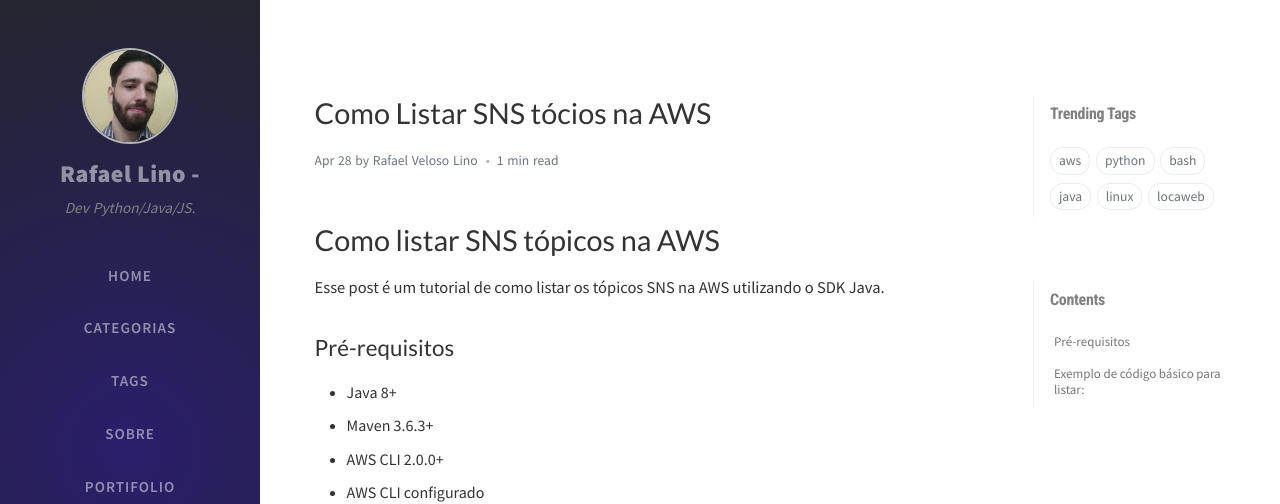
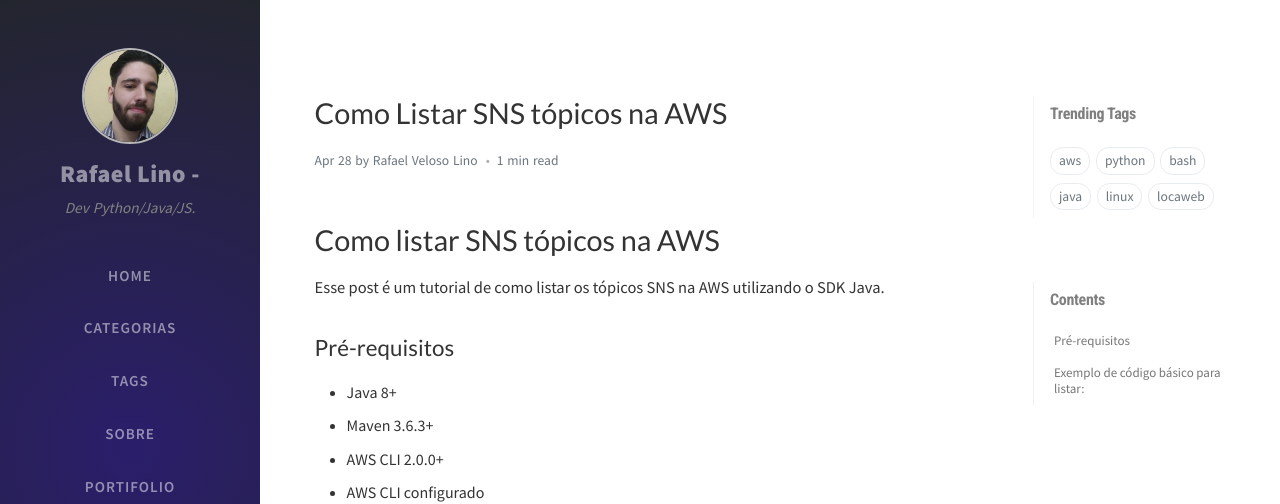
Before and after one commit to Rafaellinos/rafaelino.github.io, a Jekyll site: the page built from _posts/2023-04-28-listar-sns-topicos-aws.md, in a window 1280 px wide and 900 px high. Shown: the top 504 px of the window. Built offline with Jekyll 4.4.1, drawn with Linux system fonts in a browser that asks for light colours; nearby versions of some CDN libraries; comment, search, counter and statistics services are not loaded.

Commit message:
chore: small correction related to grammar

```diff
--- a/_posts/2023-04-28-listar-sns-topicos-aws.md
+++ b/_posts/2023-04-28-listar-sns-topicos-aws.md
@@ -1,5 +1,5 @@
 ---
-title: Como Listar SNS tócios na AWS
+title: Como Listar SNS tópicos na AWS
 author: Rafael Veloso Lino
 categories: [AWS, Java]
 tags: [aws, java]
```
Also changed, not shown: _tabs/curriculo.md (+1 -0 lines).
